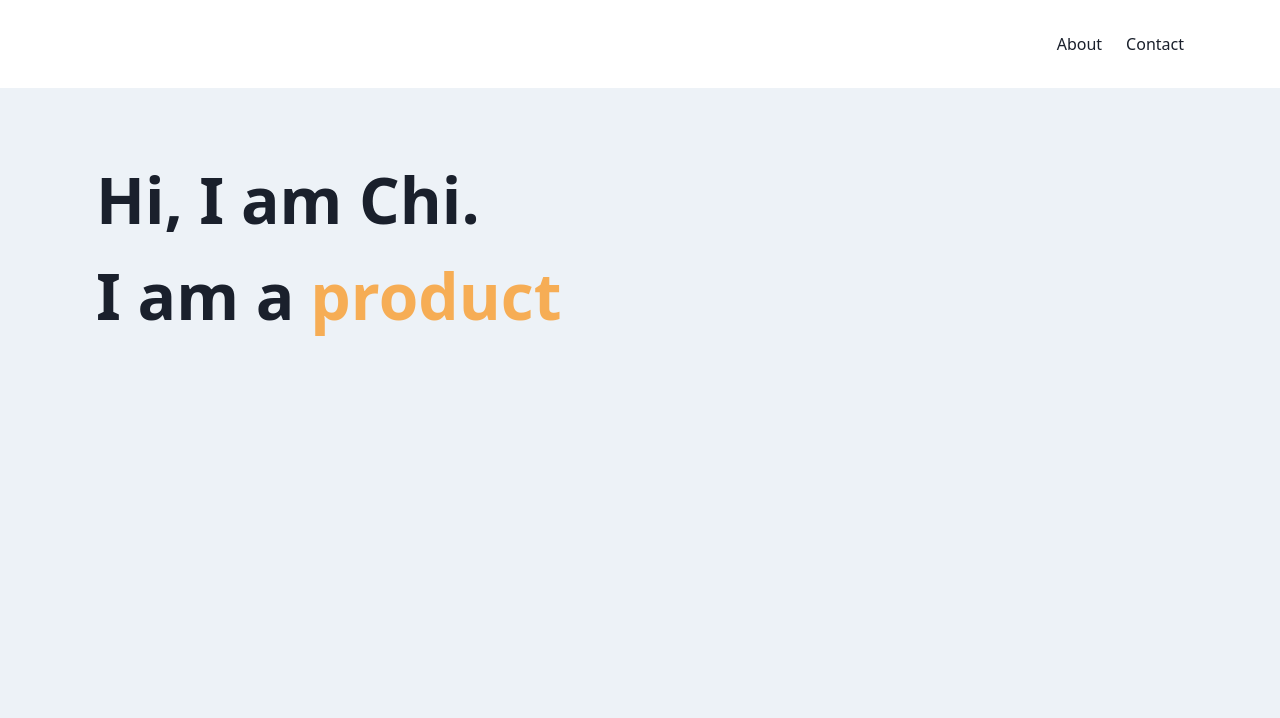
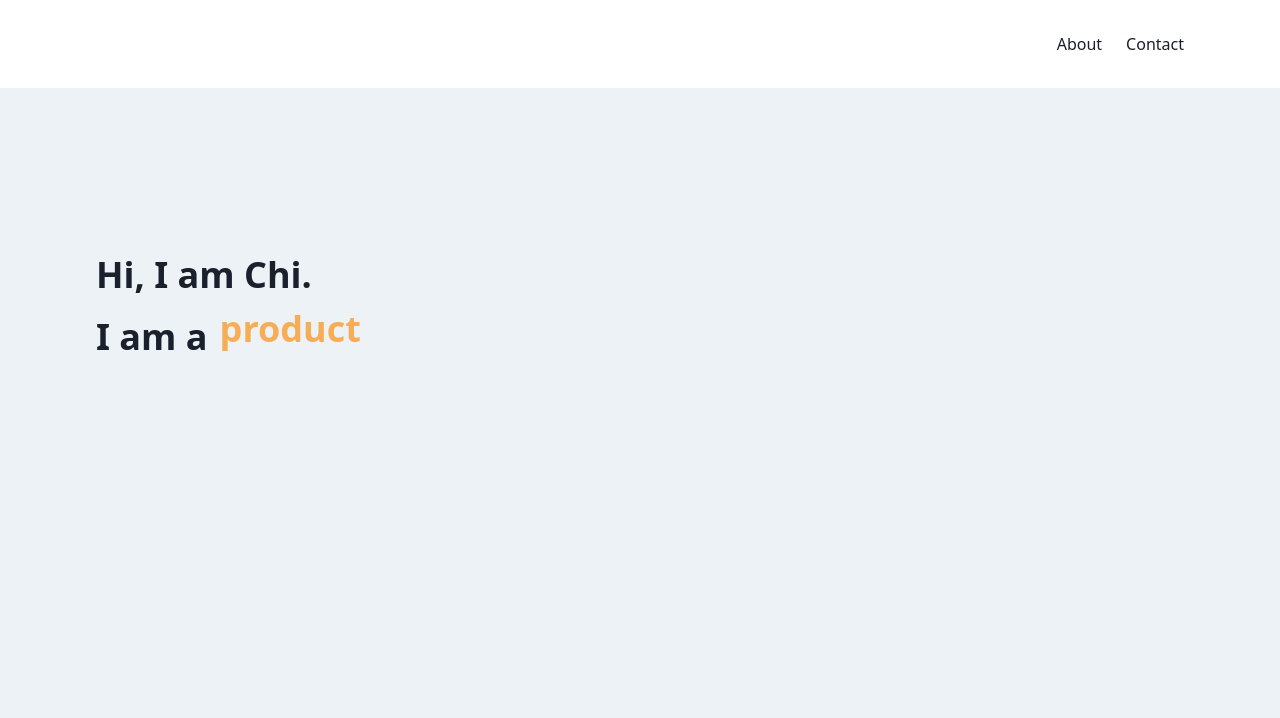
Before and after one commit to chile20/portfoliov1.2, a Gatsby site: page / in a window 1280 px wide. Shown: the top 718 px of the page. Built offline with nearby package versions, Linux system fonts and the light colour scheme; Gatsby itself is replaced by a stand-in of ours.

Commit message:
Poppins as default font

```diff
--- a/src/pages/index.js
+++ b/src/pages/index.js
@@ -2,8 +2,7 @@ import React from "react";
 
 import Layout from "../components/layout";
 import SEO from "../components/seo";
-import Typewriter from 'typewriter-effect';
-
+import Typewriter from "typewriter-effect";
 
 function IndexPage() {
   return (
@@ -13,18 +12,16 @@ function IndexPage() {
         title="Home"
       />
 
-      <section className="text-left">
-
-        <h1 className="title-font font-bold sm:text-6xl text-xl">
+      <section className="text-left my-24">
+        <h1 className="title-font font-semibold sm:text-4xl text-xl">
           Hi, I am Chi.
         </h1>
-
-        <div className="text-xl sm:text-6xl font-semibold flex ">
-      <h1 className="pr-2 sm:pr-4">I am a</h1>
-      <div className="text-orange-400">
+        <div className="text-xl sm:text-4xl font-semibold flex ">
+          <h1 className="pr-2 sm:pr-3 content-center pt-1 sm:py-2">I am a</h1>
+          <div className="font-bold text-orange-400">
             <Typewriter
               options={{
-    strings: ['product designer', 'front-end developer'],
+                strings: ["product designer", "front-end developer"],
                 autoStart: true,
                 loop: true,
               }}
--- /dev/null
+++ b/src/utils/typography.js
@@ -0,0 +1,9 @@
+import Typography from "typography"
+const typography = new Typography({
+  headerFontFamily: [
+    "Poppins",
+    "sans-serif",
+  ],
+  bodyFontFamily: ["Poppins", "sans-serif"],
+})
+export default typography
```
Lines whose indentation alone changed are shown as unchanged.
